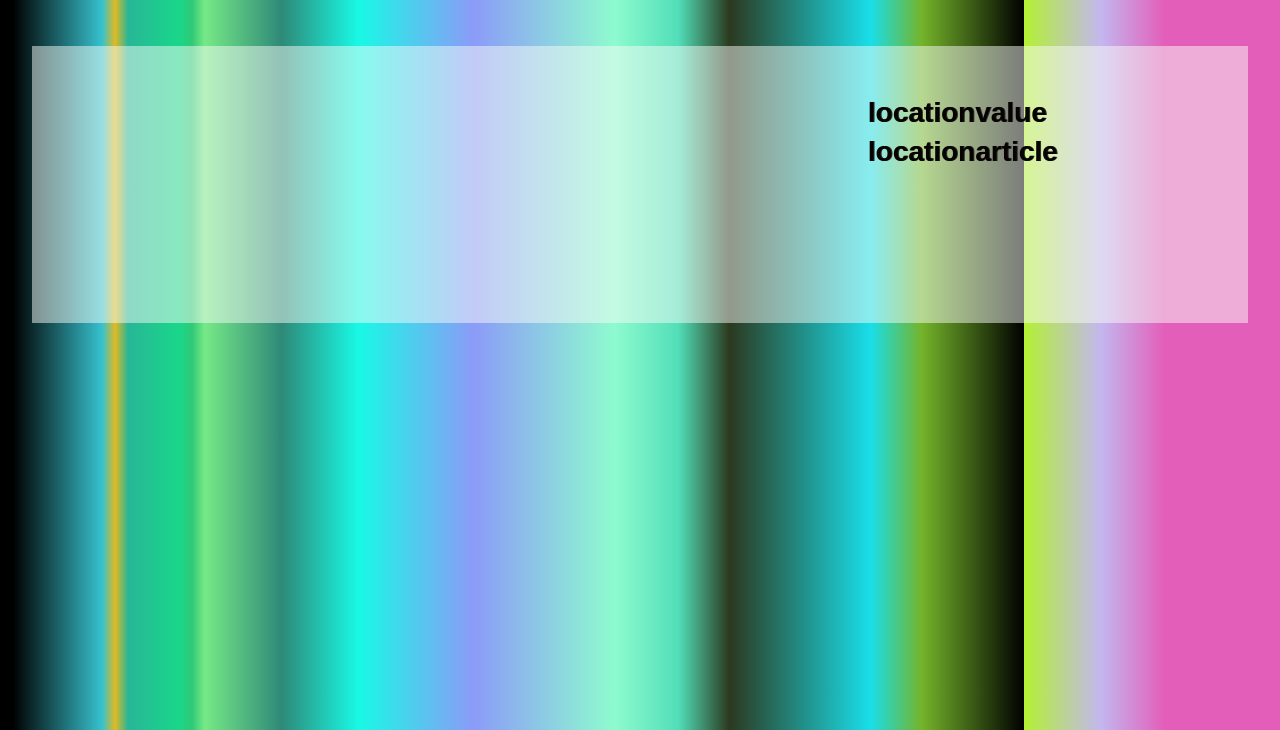
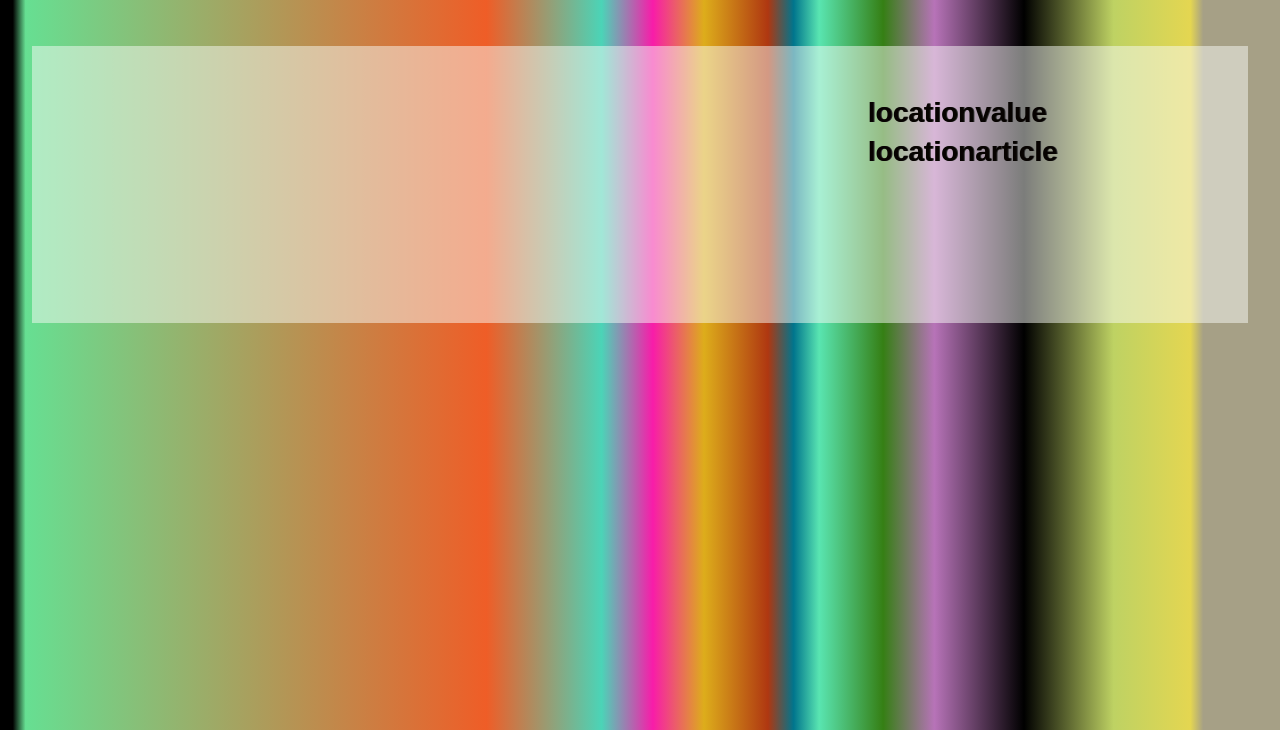
Before and after one commit to jarnailboparai/neha_12_testandroidapp_657, a plain HTML site: page location.html in a window 1280 px wide. Shown: the part 70-800 px from the top of the page. Drawn offline with Linux system fonts and the light colour scheme; some packages are replaced by stand-ins of ours; files whose address does not match are found by name; a web font is replaced by a local one.

Commit message:
neha_12_testandroidapp_657

```diff
--- a/css/theme.css
+++ b/css/theme.css
@@ -159,9 +159,9 @@ body{
 	background-image:none;
 	background-repeat:no-repeat;
 	background-size:cover;
-	background: linear-gradient(left , rgb(0, 0, 0) 1% , rgb(54, 194, 206) 8% , rgb(224, 185, 36) 9% , rgb(40, 182, 151) 10% , rgb(25, 215, 138) 14% , rgb(47, 201, 118) 15% , rgb(118, 233, 135) 16% , rgb(46, 137, 120) 22% , rgb(24, 249, 229) 28% , rgb(139, 155, 248) 37% , rgb(142, 251, 207) 48% , rgb(81, 222, 184) 53% , rgb(43, 57, 31) 57% , rgb(25, 222, 233) 68% , rgb(116, 180, 42) 72% , rgb(0, 0, 0) 80% , rgb(179, 241, 50) 80% , rgb(195, 183, 239) 86% , rgb(227, 94, 185) 91%);
-background: -o-linear-gradient(left , rgb(0, 0, 0) 1% , rgb(54, 194, 206) 8% , rgb(224, 185, 36) 9% , rgb(40, 182, 151) 10% , rgb(25, 215, 138) 14% , rgb(47, 201, 118) 15% , rgb(118, 233, 135) 16% , rgb(46, 137, 120) 22% , rgb(24, 249, 229) 28% , rgb(139, 155, 248) 37% , rgb(142, 251, 207) 48% , rgb(81, 222, 184) 53% , rgb(43, 57, 31) 57% , rgb(25, 222, 233) 68% , rgb(116, 180, 42) 72% , rgb(0, 0, 0) 80% , rgb(179, 241, 50) 80% , rgb(195, 183, 239) 86% , rgb(227, 94, 185) 91%);
-background: -ms-linear-gradient(left , rgb(0, 0, 0) 1% , rgb(54, 194, 206) 8% , rgb(224, 185, 36) 9% , rgb(40, 182, 151) 10% , rgb(25, 215, 138) 14% , rgb(47, 201, 118) 15% , rgb(118, 233, 135) 16% , rgb(46, 137, 120) 22% , rgb(24, 249, 229) 28% , rgb(139, 155, 248) 37% , rgb(142, 251, 207) 48% , rgb(81, 222, 184) 53% , rgb(43, 57, 31) 57% , rgb(25, 222, 233) 68% , rgb(116, 180, 42) 72% , rgb(0, 0, 0) 80% , rgb(179, 241, 50) 80% , rgb(195, 183, 239) 86% , rgb(227, 94, 185) 91%);
-background: -moz-linear-gradient(left , rgb(0, 0, 0) 1% , rgb(54, 194, 206) 8% , rgb(224, 185, 36) 9% , rgb(40, 182, 151) 10% , rgb(25, 215, 138) 14% , rgb(47, 201, 118) 15% , rgb(118, 233, 135) 16% , rgb(46, 137, 120) 22% , rgb(24, 249, 229) 28% , rgb(139, 155, 248) 37% , rgb(142, 251, 207) 48% , rgb(81, 222, 184) 53% , rgb(43, 57, 31) 57% , rgb(25, 222, 233) 68% , rgb(116, 180, 42) 72% , rgb(0, 0, 0) 80% , rgb(179, 241, 50) 80% , rgb(195, 183, 239) 86% , rgb(227, 94, 185) 91%);
-background: -webkit-linear-gradient(left , rgb(0, 0, 0) 1% , rgb(54, 194, 206) 8% , rgb(224, 185, 36) 9% , rgb(40, 182, 151) 10% , rgb(25, 215, 138) 14% , rgb(47, 201, 118) 15% , rgb(118, 233, 135) 16% , rgb(46, 137, 120) 22% , rgb(24, 249, 229) 28% , rgb(139, 155, 248) 37% , rgb(142, 251, 207) 48% , rgb(81, 222, 184) 53% , rgb(43, 57, 31) 57% , rgb(25, 222, 233) 68% , rgb(116, 180, 42) 72% , rgb(0, 0, 0) 80% , rgb(179, 241, 50) 80% , rgb(195, 183, 239) 86% , rgb(227, 94, 185) 91%);
+	background: linear-gradient(left , rgb(0, 0, 0) 1% , rgb(102, 223, 146) 2% , rgb(239, 93, 39) 38% , rgb(75, 212, 183) 47% , rgb(248, 28, 169) 51% , rgb(221, 173, 27) 55% , rgb(175, 55, 17) 60% , rgb(0, 117, 141) 62% , rgb(89, 229, 177) 64% , rgb(53, 127, 20) 69% , rgb(183, 115, 184) 73% , rgb(0, 0, 0) 80% , rgb(190, 210, 99) 87% , rgb(228, 214, 81) 93% , rgb(166, 160, 134) 94%);
+background: -o-linear-gradient(left , rgb(0, 0, 0) 1% , rgb(102, 223, 146) 2% , rgb(239, 93, 39) 38% , rgb(75, 212, 183) 47% , rgb(248, 28, 169) 51% , rgb(221, 173, 27) 55% , rgb(175, 55, 17) 60% , rgb(0, 117, 141) 62% , rgb(89, 229, 177) 64% , rgb(53, 127, 20) 69% , rgb(183, 115, 184) 73% , rgb(0, 0, 0) 80% , rgb(190, 210, 99) 87% , rgb(228, 214, 81) 93% , rgb(166, 160, 134) 94%);
+background: -ms-linear-gradient(left , rgb(0, 0, 0) 1% , rgb(102, 223, 146) 2% , rgb(239, 93, 39) 38% , rgb(75, 212, 183) 47% , rgb(248, 28, 169) 51% , rgb(221, 173, 27) 55% , rgb(175, 55, 17) 60% , rgb(0, 117, 141) 62% , rgb(89, 229, 177) 64% , rgb(53, 127, 20) 69% , rgb(183, 115, 184) 73% , rgb(0, 0, 0) 80% , rgb(190, 210, 99) 87% , rgb(228, 214, 81) 93% , rgb(166, 160, 134) 94%);
+background: -moz-linear-gradient(left , rgb(0, 0, 0) 1% , rgb(102, 223, 146) 2% , rgb(239, 93, 39) 38% , rgb(75, 212, 183) 47% , rgb(248, 28, 169) 51% , rgb(221, 173, 27) 55% , rgb(175, 55, 17) 60% , rgb(0, 117, 141) 62% , rgb(89, 229, 177) 64% , rgb(53, 127, 20) 69% , rgb(183, 115, 184) 73% , rgb(0, 0, 0) 80% , rgb(190, 210, 99) 87% , rgb(228, 214, 81) 93% , rgb(166, 160, 134) 94%);
+background: -webkit-linear-gradient(left , rgb(0, 0, 0) 1% , rgb(102, 223, 146) 2% , rgb(239, 93, 39) 38% , rgb(75, 212, 183) 47% , rgb(248, 28, 169) 51% , rgb(221, 173, 27) 55% , rgb(175, 55, 17) 60% , rgb(0, 117, 141) 62% , rgb(89, 229, 177) 64% , rgb(53, 127, 20) 69% , rgb(183, 115, 184) 73% , rgb(0, 0, 0) 80% , rgb(190, 210, 99) 87% , rgb(228, 214, 81) 93% , rgb(166, 160, 134) 94%);
 }
```
